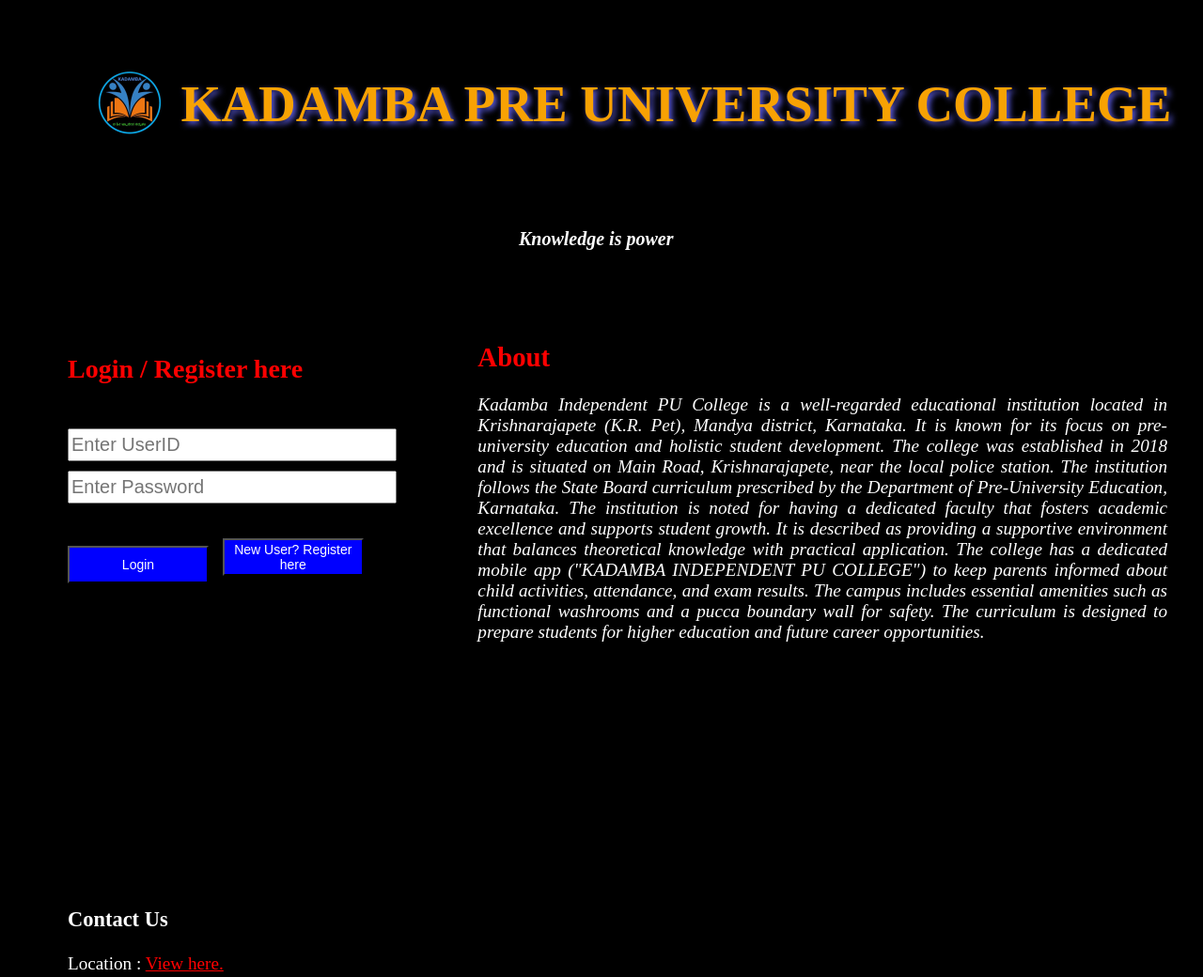
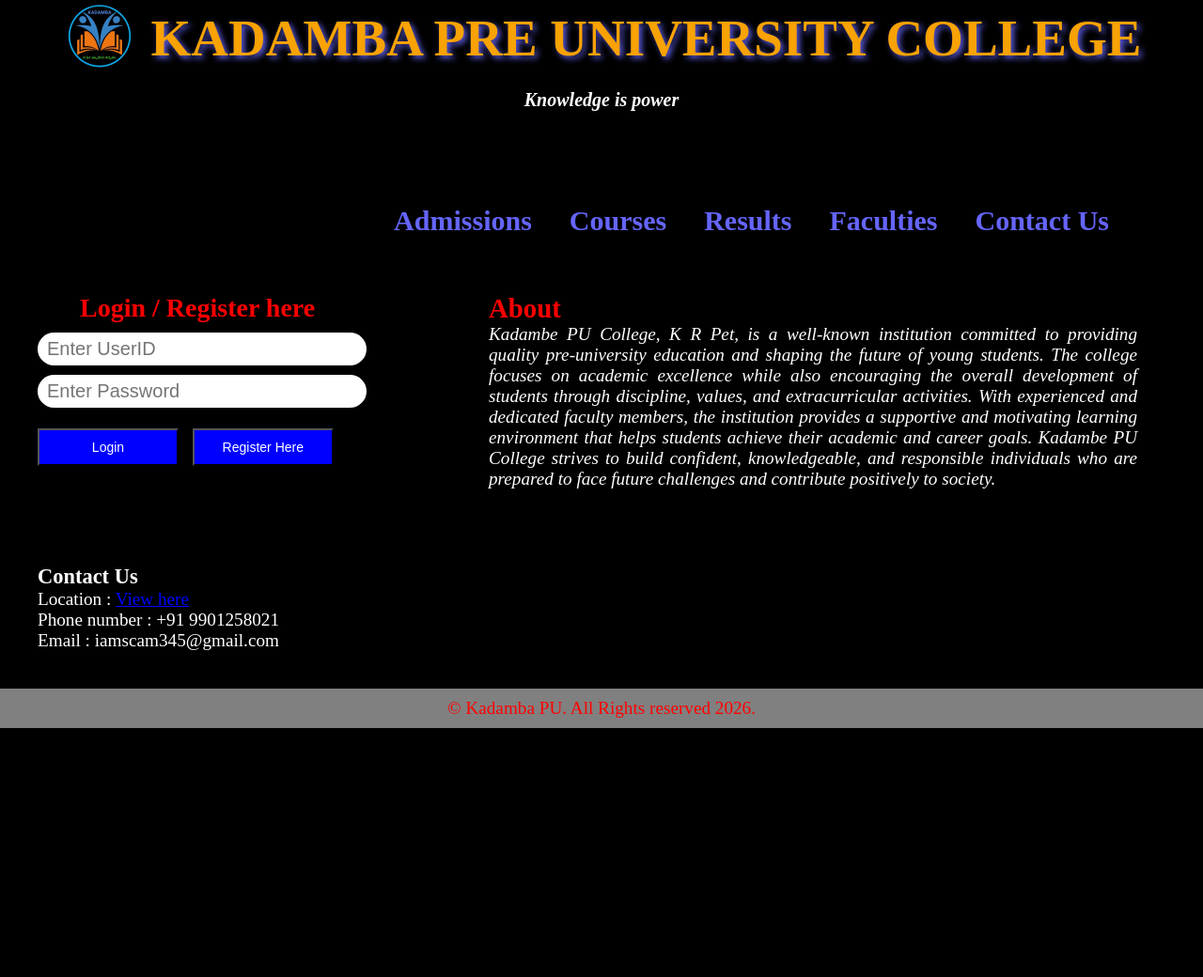
Before and after one commit to yadhunandan-pixel/basicplatform, a plain HTML site: page index.html in a window 1280 px wide. Shown: the top 1040 px of the page at 94% size. After the commit the page ends 800 px from the top, so only its background shows below. Drawn offline with Linux system fonts and the light colour scheme.

Commit message:
Re structured

```diff
--- a/index.html
+++ b/index.html
@@ -1,43 +1,78 @@
+<!DOCTYPE html>
 <html>
+
 <head>
-        <link rel = "stylesheet" href = "style.css">
-        <link rel = "icon" href = "kadamba_logo.jpg.jpg">
+<link rel="stylesheet" href="style.css">
+<link rel="icon" href="kadamba_logo.jpg.jpg">
 <title>Kadamba PU</title>
 </head>
-    <div id = "header">
-    <img src = "kadamba_logo.jpg.jpg" id = "logo">
-    <h2 id = "clgname"> KADAMBA PRE UNIVERSITY COLLEGE</h2>
-    </div>/#header
-    <h5 class = "tagline">Knowledge is power</h5>
+
 <body>
-        <div id = "main">
-        <div id = "login">
-        <h4 id = "first">Login / Register here</h4>
-        <div id = "inputs">
-            <h6></h6>
-            <input type = "text" placeholder = "Enter UserID">
+
+<div id="header">
+<img src="kadamba_logo.jpg.jpg" id="logo">
+<h2 id="clgname">KADAMBA PRE UNIVERSITY COLLEGE</h2>
+</div>
+
+<h5 class="tagline">Knowledge is power</h5>
+
+<div id="linear">
+<div><h4>Admissions</h4></div>
+<div><h4>Courses</h4></div>
+<div><h4>Results</h4></div>
+<div><h4>Faculties</h4></div>
+<div><h4>Contact Us</h4></div>
+</div>
+
+<div id="main">
+
+<div id="login">
+<h4 id="first">Login / Register here</h4>
+
+<div id="inputs">
+<input type="text" placeholder="Enter UserID">
 <br>
-            <input type = "Alphanumeric" placeholder = "Enter Password">
+<input type="password" placeholder="Enter Password">
 </div>
+
 <br>
-        <div id = "buttons">
-            <button> Login </button>
-            <button> New User? Register here </button>
+
+<div id="buttons">
+<button>Login</button>
+<button>Register Here</button>
 </div>
+
 </div>
-        <div id = "about">
-            <h2 id = "aboutname">About</h2>
-            <p id = "aboutparagraph">Kadamba Independent PU College is a well-regarded educational institution located in Krishnarajapete (K.R. Pet), Mandya district, Karnataka. It is known for its focus on pre-university education and holistic student development. The college was established in 2018 and is situated on Main Road, Krishnarajapete, near the local police station. The institution follows the State Board curriculum prescribed by the Department of Pre-University Education, Karnataka. The institution is noted for having a dedicated faculty that fosters academic excellence and supports student growth. It is described as providing a supportive environment that balances theoretical knowledge with practical application. The college has a dedicated mobile app ("KADAMBA INDEPENDENT PU COLLEGE") to keep parents informed about child activities, attendance, and exam results. The campus includes essential amenities such as functional washrooms and a pucca boundary wall for safety. The curriculum is designed to prepare students for higher education and future career opportunities.</p>
+
+<div id="about">
+<h2 id="aboutname">About</h2>
+
+<p id="aboutparagraph">
+Kadambe PU College, K R Pet, is a well-known institution committed to providing quality pre-university education and shaping the future of young students. The college focuses on academic excellence while also encouraging the overall development of students through discipline, values, and extracurricular activities. With experienced and dedicated faculty members, the institution provides a supportive and motivating learning environment that helps students achieve their academic and career goals. Kadambe PU College strives to build confident, knowledgeable, and responsible individuals who are prepared to face future challenges and contribute positively to society.
+</p>
+
 </div>
+
 </div>
-        <div class = "contact">
+
+<div class="contact">
 <h3>Contact Us</h3>
-            <p>Location : <a href = "https://satellites.pro/Google_plan/Krishnarajpet_map" id = "link" target = "_blank">View here.</a></p>
+
+<p>
+Location :
+<a href="https://satellites.pro/Google_plan/Krishnarajpet_map" id="link" target="_blank">
+View here
+</a>
+</p>
+
 <p>Phone number : +91 9901258021</p>
-            <p>E Mail : iamscam345@gmail.com</p>
+<p>Email : iamscam345@gmail.com</p>
+
 </div>
+
 <footer>
-            <p>&copy Kadamba PU. All Rights reserves 2026.</p>
+<p>&copy Kadamba PU. All Rights reserved 2026.</p>
 </footer>
+
 </body>
 </html>
--- a/style.css
+++ b/style.css
@@ -1,110 +1,151 @@
-body{
-
-    border: cap;
-    background-color: black;
-    font-size: larger;
-    padding-top: 2%;
-    padding-left : 5%;
-}
-#first
-{
-    color: red;
-    font-weight: 600;
-    font-size : 28px;
-}
-button:hover
-{
-    color: black;
-}
-button
-{
-    color: white;
-    background-color: blue;
-    margin-right: 10px;
-    width : 90px;
-    height : 55px;
-}
-input{
-    width : 350px;
-    height: 35px;
-    font-size: 20px;
-    margin-top: 10px;
-}
-#buttons
-{
-    margin-top: 15px;
-}
-#buttons button
-{
-    width: 150px;
-    height: 40px;
-    margin-right: 10px;
-    font-size: 14px;
-}
-#clgname
-{
-    font-weight: 800;
-    font-size: 55px;
-    color : rgb(248, 162, 3);
-    text-align: center;
-    text-shadow: 3px 3px 6px rgb(92, 92, 228);
-}
-.tagline
-{
-    color : white;
-    font-style: italic;
-    font-size: 20px;
-    padding-left: 40%;
-    padding-top: 0%;
-}
-footer{
-    color : red;
-    background-color: grey;
-    text-align: center;
-    padding-bottom: 0%;
-}
-.contact
-{
-    text-align: left;
-    color : white;
-    padding-top: 20%;
-}
-#link
-{
-    color : red;
-}
-#main{
-    display: flex;
-    justify-content: space-between;
-    padding-top: 40px;
+/* Remove default browser gaps */
+*{
+margin:0;
+padding:0;
+box-sizing:border-box;
 }
 
-#login{
-    width: 40%;
+body{
+background:black;
+font-size:larger;
 }
 
-#about{
-    width: 70%;
-    color: white;
-}
-#aboutname
-{
-    color : red
-}
-#aboutparagraph{
-    text-align : justify;
-    padding-right: 30px;
-    font-style: italic;
-}
+/* HEADER */
+
 #header{
-    display: flex;
-    align-items: center;
-    justify-content: center;
-    gap: 15px;
-    padding-bottom: 0%;
+display:flex;
+align-items:center;
+justify-content:center;
+gap:15px;
 }
 
 #logo{
-    width: 80px;
-    height: 80px;
+width:80px;
+height:80px;
 }
+
+#clgname{
+font-weight:800;
+font-size:55px;
+color:rgb(248,162,3);
+text-shadow:3px 3px 6px rgb(92,92,228);
+}
+
+/* TAGLINE */
+
+.tagline{
+color:white;
+font-style:italic;
+font-size:20px;
+text-align:center;
+margin-top:5px;
+padding-top: 10px;
+}
+
+/* MENU */
+
+#linear{
+color:rgb(101,101,252);
+display:flex;
+justify-content:flex-end;
+gap:40px;
+padding:20px;
+font-size:30px;
+padding-top: 100px;
+padding-right : 100px;
+}
+
+#linear div:hover{
+color:orange;
+cursor:pointer;
+transition:0.3s;
+transform:scale(1.1);
+}
+
+/* MAIN SECTION */
+
+#main{
+display:flex;
+justify-content:space-between;
+padding:40px;
+}
+
+/* LOGIN */
+
+#first{
+color:red;
+font-weight:600;
+font-size:28px;
+padding-left :45px;
+}
+
+input{
+width:350px;
+height:35px;
+font-size:20px;
+margin-top:10px;
+border-radius:20px;
+padding-left:10px;
+border:none;
+}
+
+/* BUTTONS */
+
+button{
+color:white;
+background:blue;
+margin-right:10px;
+width:90px;
+height:55px;
+transition:0.3s;
+}
+
+button:hover{
+color:orange;
+cursor:pointer;
+transform:scale(1.1);
+}
+
+#buttons button{
+width:150px;
+height:40px;
+font-size:14px;
+}
+
+/* ABOUT */
+
+#about{
+width:60%;
+color:white;
+}
+
+#aboutname{
+color:red;
+}
+
+#aboutparagraph{
+text-align:justify;
+padding-right:30px;
+font-style:italic;
+}
+
+/* CONTACT */
+
+.contact{
+color:white;
+padding:40px;
+}
+
+#link{
+color:blue;
+}
+
+/* FOOTER */
+
+footer{
+color:red;
+background:grey;
+text-align:center;
+padding:10px;
+height: px;
+}
```
Lines whose indentation alone changed are shown as unchanged.
